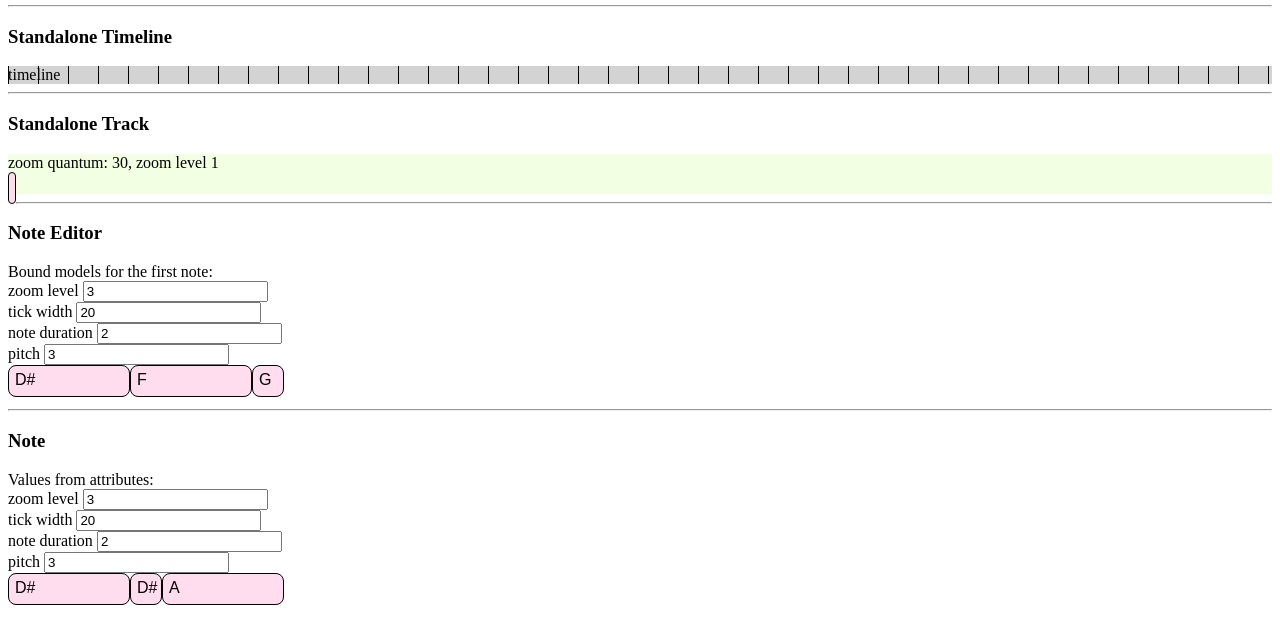
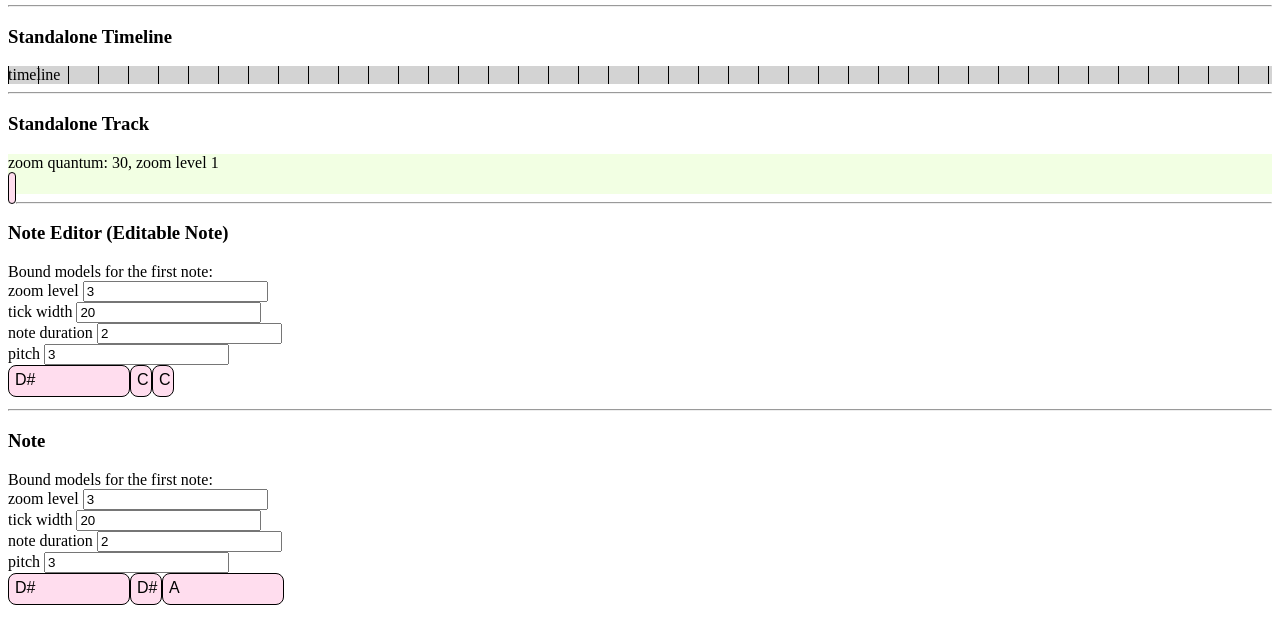
Before and after one commit to peterhudec/angular-music-editor, a website: page client/index.html in a window 1280 px wide. Shown: the part 125-768 px from the top of the page. Drawn offline with nearby package versions, Linux system fonts and the light colour scheme.

Commit message:
Some note editor attributes are now optional with defaults.

```diff
--- a/client/app/components/musicode/editor/editor.directive.js
+++ b/client/app/components/musicode/editor/editor.directive.js
@@ -96,10 +96,10 @@
   function mcNoteDirective (pitchNames) {
     return {
       scope: {
-        zoomLevel: '=',
-        tickWidth: '=',
-        duration: '=',
-        pitch: '='
+        zoomLevel: '=?',
+        tickWidth: '=?',
+        duration: '=?',
+        pitch: '=?'
       },
       controller: ['$scope', controller],
       templateUrl: 'app/components/musicode/editor/templates/note.html',
@@ -132,16 +132,22 @@
   function mcNoteEditorDirective ($window, pitchNames, noteUtils) {
     return {
       scope: {
-        zoomLevel: '=',
-        tickWidth: '=',
-        duration: '=',
-        pitch: '='
+        zoomLevel: '=?',
+        tickWidth: '=?',
+        duration: '=?',
+        pitch: '=?'
       },
       templateUrl: 'app/components/musicode/editor/templates/note-editor.html',
       link: link
     };
 
     function link (scope, element) {
+      scope.pitches = pitchNames;
+      // Default values for optional attributes.
+      var initalDuration = 1 /scope.zoomLevel;
+      scope.duration = angular.isDefined(scope.duration) ? scope.duration : initalDuration;
+      scope.pitch = angular.isDefined(scope.pitch) ? scope.pitch : 0;
+
       var start, width;
       var dragging = false;
 
@@ -149,8 +155,6 @@
       var $body = angular.element('body');
       var $element = element.find('.note-editor');
       var $resizeHandle = element.find('.resize-handle');
-
-      scope.pitches = pitchNames;
 
       scope.$watchGroup(['zoomLevel', 'tickWidth', 'duration'], function () {
         scope.discreteWidth = noteUtils.getWidth(scope);
--- a/client/index.html
+++ b/client/index.html
@@ -29,7 +29,7 @@
     <mc-track tick-width="30" zoom-level="1"></mc-track>
 
     <hr>
-    <h3>Note Editor</h3>
+    <h3>Note Editor (Editable Note)</h3>
     <div ng-controller="noteEditor">
       Bound models for the first note: <br>
       zoom level <input type="number" ng-model="zoomLevel"><br>
@@ -38,8 +38,8 @@
       pitch <input type="number" ng-model="pitch"><br>
       <div class="clearfix">
         <mc-note-editor zoom-level="zoomLevel" tick-width="tickWidth" duration="duration" pitch="pitch"></mc-note-editor>
-        <mc-note-editor zoom-level="zoomLevel" tick-width="tickWidth" duration="2" pitch="5"></mc-note-editor>
-        <mc-note-editor zoom-level="zoomLevel" tick-width="tickWidth" duration="0.5" pitch="7"></mc-note-editor>
+        <mc-note-editor zoom-level="zoomLevel" tick-width="tickWidth"></mc-note-editor>
+        <mc-note-editor zoom-level="zoomLevel" tick-width="tickWidth"></mc-note-editor>
       </div>
     </div>
 
@@ -47,7 +47,7 @@
     <h3>Note</h3>
 
     <div ng-controller="note">
-      Values from attributes: <br>
+      Bound models for the first note: <br>
       zoom level <input type="number" ng-model="zl"><br>
       tick width <input type="number" ng-model="zq"><br>
       note duration <input type="number" ng-model="duration"><br>
@@ -73,6 +73,9 @@
         $scope.tickWidth = 20;
         $scope.duration = 2;
         $scope.pitch = 3;
+
+        $scope.foo = 1;
+        $scope.bar = 1;
       });
     </script>
   </body>
```
